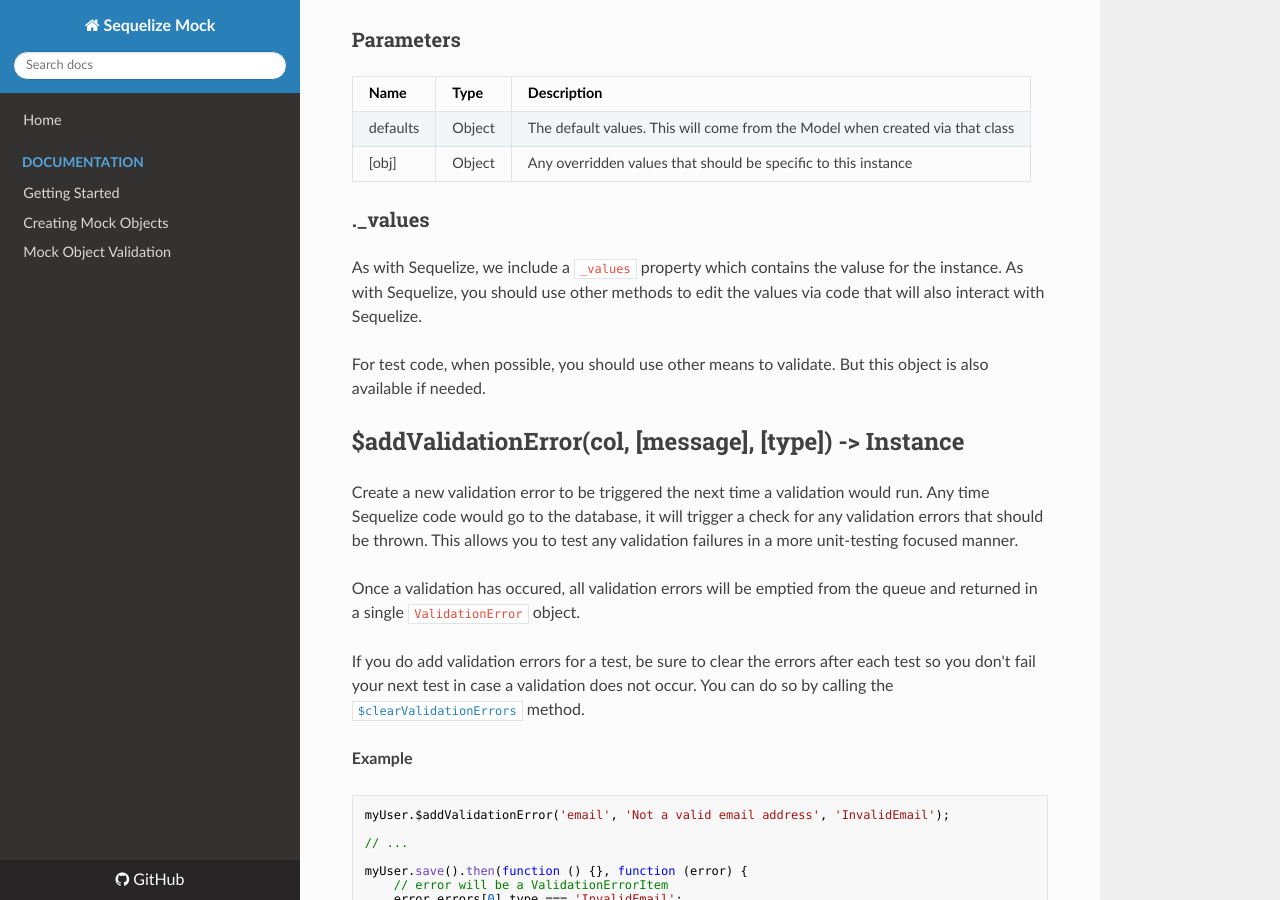
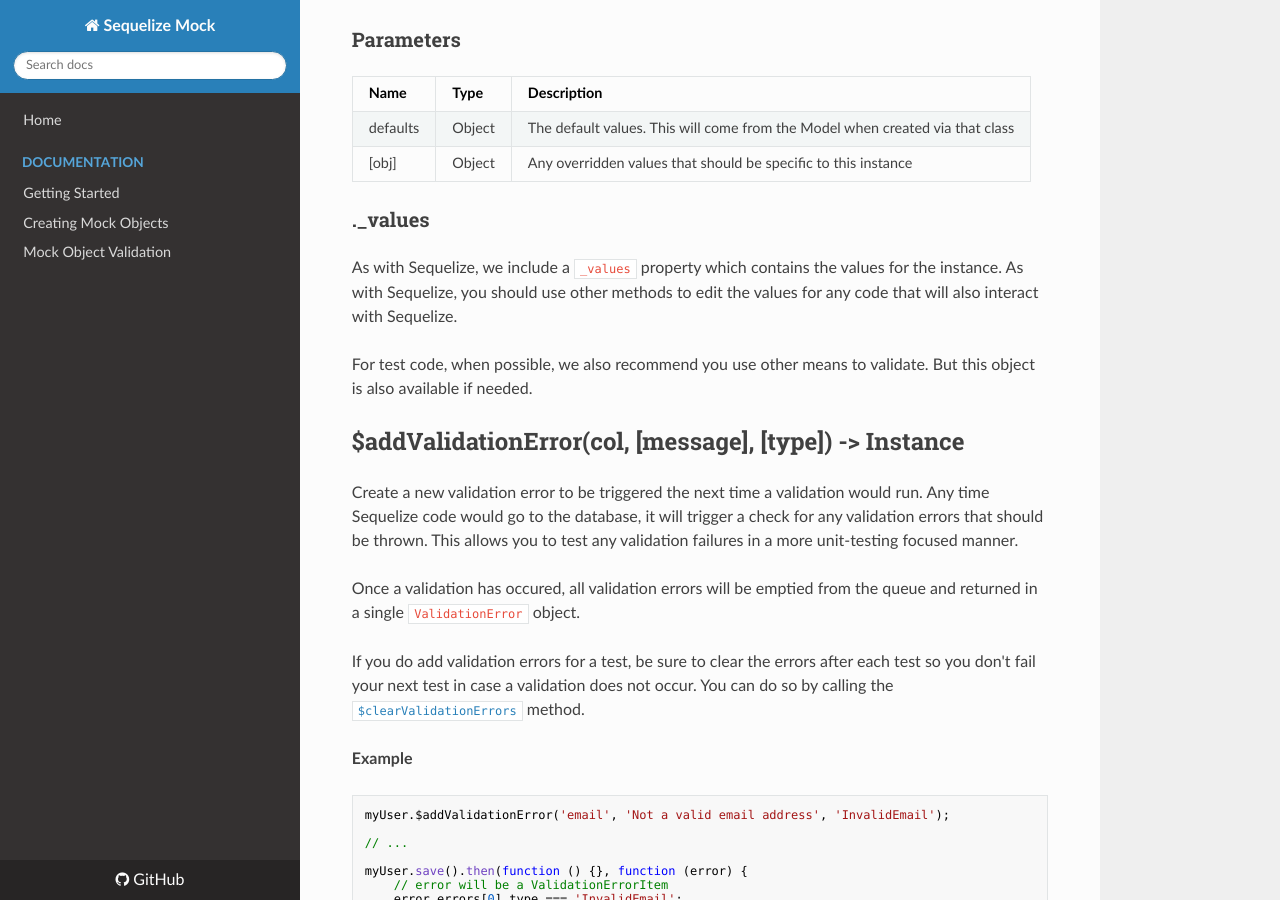
Before and after one commit to BlinkUX/sequelize-mock, an MkDocs documentation site: the page built from docs/api/instance.md, in a window 1280 px wide and 900 px high, scrolled down 727 px. Built offline with MkDocs 1.6.1, drawn with Linux system fonts in a browser that asks for light colours; nearby versions of some CDN libraries; old or Windows-style settings are respelled for this version of MkDocs.

Commit message:
Wording tweaks to Instance docs

```diff
--- a/docs/api/instance.md
+++ b/docs/api/instance.md
@@ -41,12 +41,12 @@ defaults | Object | The default values. This will come from the Model when creat
 <a name="values"></a>
 ### ._values
 
-As with Sequelize, we include a `_values` property which contains the valuse for the
-instance. As with Sequelize, you should use other methods to edit the values via code
-that will also interact with Sequelize.
+As with Sequelize, we include a `_values` property which contains the values for the
+instance. As with Sequelize, you should use other methods to edit the values for any
+code that will also interact with Sequelize.
 
-For test code, when possible, you should use other means to validate. But this object
-is also available if needed.
+For test code, when possible, we also recommend you use other means to validate. But
+this object is also available if needed.
 
 
 
```
Also changed, not shown: 1 other file.
